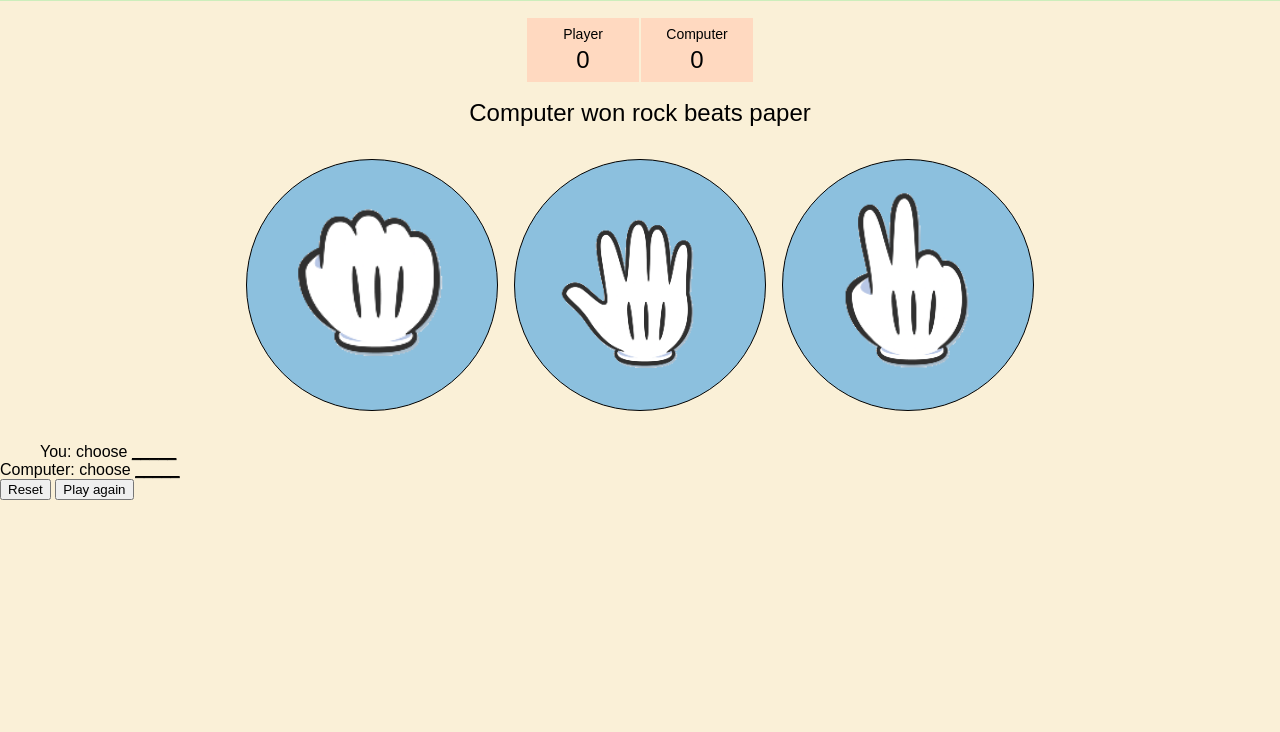
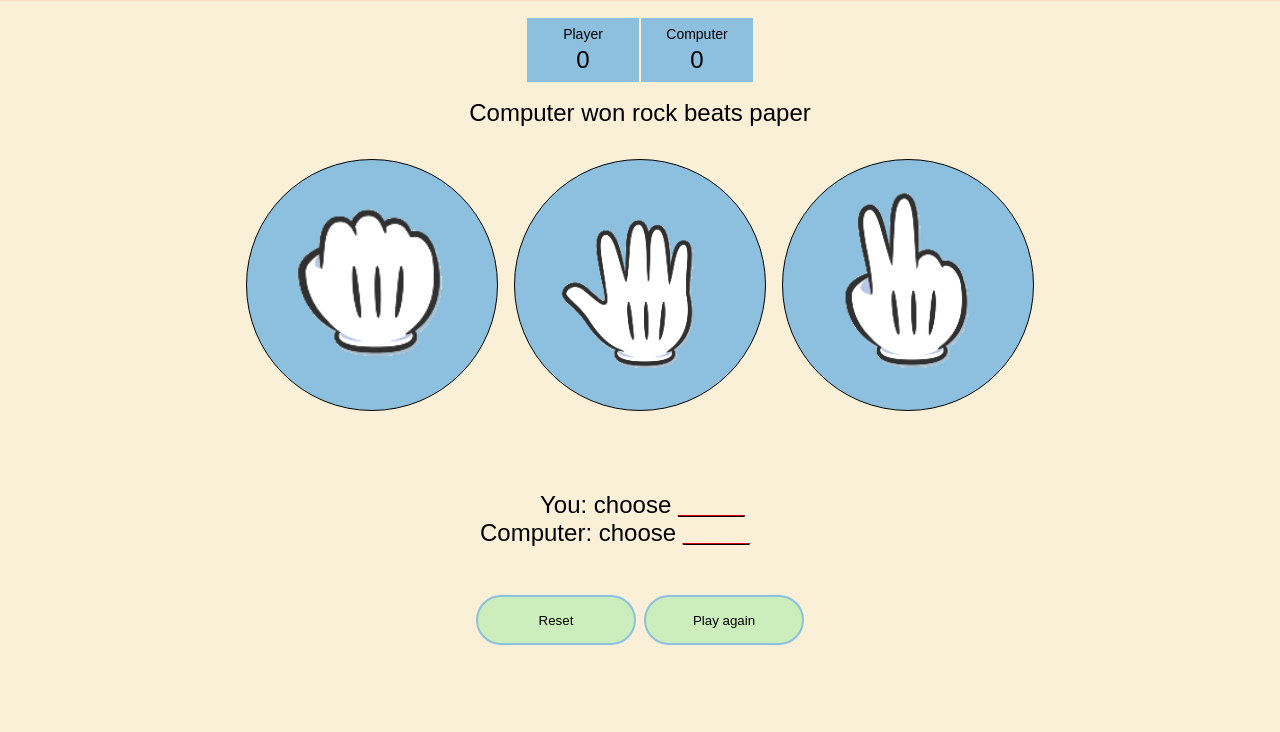
Before and after one commit to Bl4zr-Byt/rock_paper_scissors, a plain HTML site: page index.html in a window 1280 px wide. Shown: the part 68-800 px from the top of the page. Drawn offline with Linux system fonts and the light colour scheme.

Commit message:
Style: unnecessary removal, button and msg styling Removed unnecessary styles and styles the messages and buttons

```diff
--- a/style.css
+++ b/style.css
@@ -5,18 +5,16 @@ body, h1 {
 body {
   min-height: 100vh;
   font-family: Arial, Helvetica, sans-serif;
-  display: flex;
-  flex-direction: column;
+  background-color: #FAF0D7;
 }
 
 .heading {
-  background-color: #CCEEBC;
+  background-color: #FFD9C0;
   padding: 16px;
   text-align: center;
 }
 
 .content {
-  background-color: #FAF0D7;
   flex-grow: 1;
 }
 
@@ -33,7 +31,7 @@ body {
   height: 48px;
   padding: 8px;
   border: 1px solid #FAF0D7;
-  background-color: #FFD9C0;
+  background-color: #8CC0DE;
 }
 
 .player-score, .comp-score {
@@ -52,7 +50,8 @@ body {
   display: flex;
   padding: 32px 0px;
   justify-content: center;
-  gap: 16px
+  gap: 16px;
+  flex-wrap: wrap;
 }
 
 .choice {
@@ -75,3 +74,39 @@ body {
   width: auto;
   margin: auto;
 }
+
+.messages {
+  padding: 48px 0px;
+  font-size: 24px;
+  display: flex;
+  flex-direction: column;
+  align-items: center;
+}
+
+.message{
+  width: 320px;
+}
+
+.player-choice, .comp-choice {
+  color: #e60000;
+  font-weight: bolder;
+}
+
+
+.buttons  {
+  display: flex;
+  justify-content: center;
+  gap: 8px
+}
+
+.reset, .play-again {
+  height: 50px;
+  width: 160px;
+  border: 2px solid #8CC0DE;
+  border-radius: 50px;
+  background-color: #CCEEBC;
+}
+
+button:hover {
+  background-color: #ACE1AF;
+}
```
